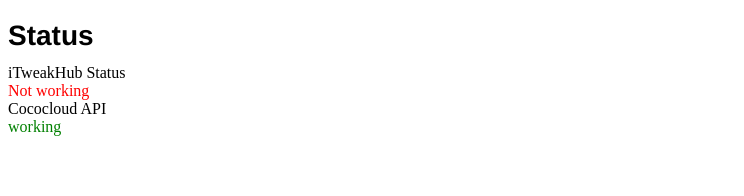
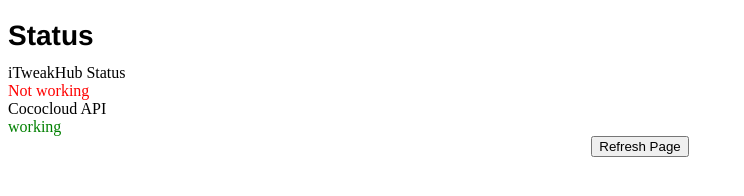
Before and after one commit to Ibinou/iTH-Status, a plain HTML site: page index.html in a window 1280 px wide. Shown: the whole page, without its empty margins (0-744 px from the left). Drawn offline with Linux system fonts and the light colour scheme.

Commit message:
Update index.html

```diff
--- a/index.html
+++ b/index.html
@@ -12,7 +12,14 @@
     <h1 id="home" style="font-family:helvetica;font-size:28px;color: black;margin-top: 20px;margin-bottom: 12px;">Status</h1>
 	<span>iTweakHub Status<div id="status"></div></span>
     <span>Cococloud API<div id="cocostatus"></div></span>
+	<center>
+		<button onclick="refreshPage()">Refresh Page</button>
+	</center>
 <script>
+        function refreshPage() {
+            location.reload(); // This function reloads the current page
+        }
+
 function isSiteOnline(url, callback) {
     var timer = setTimeout(function() {
         // Timeout after 5 seconds
```
